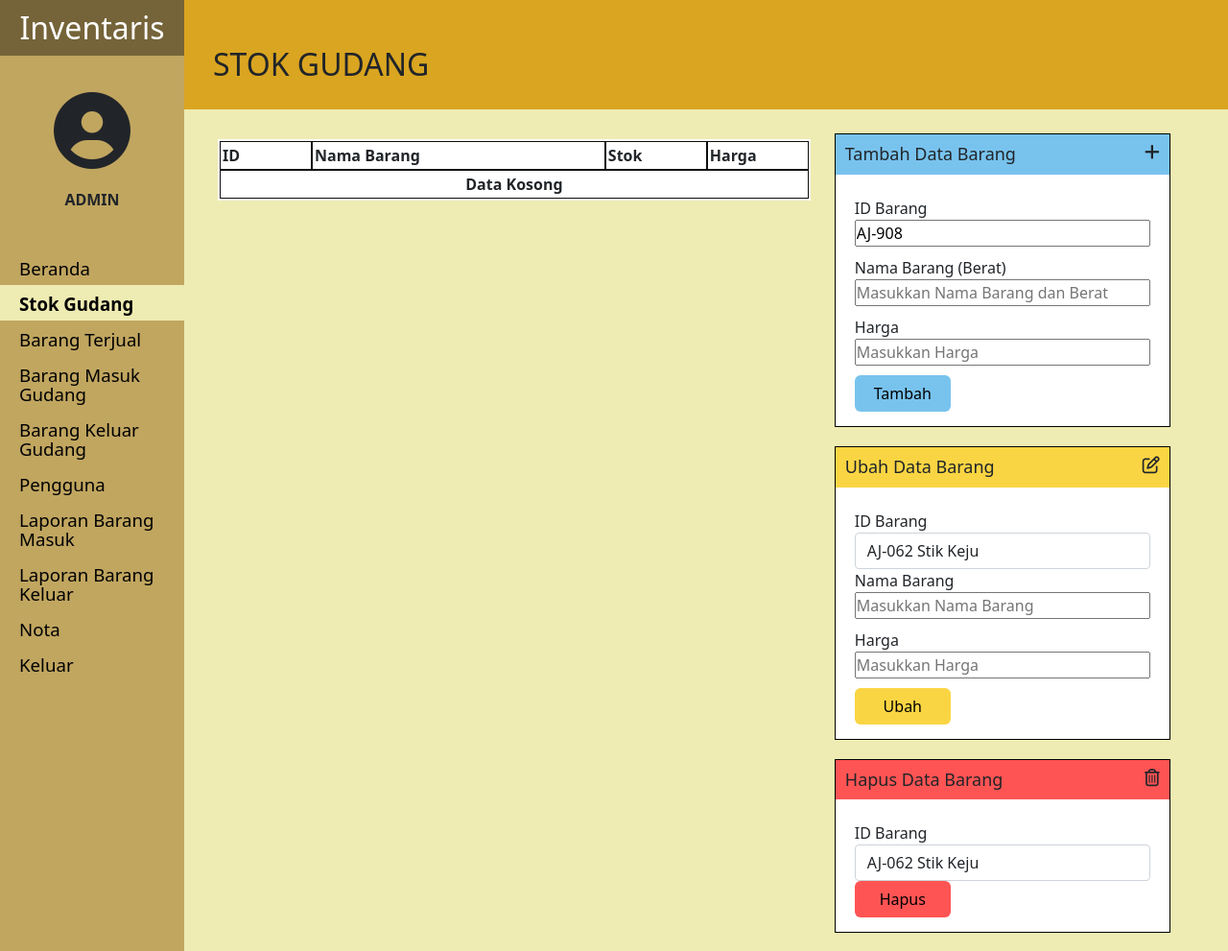
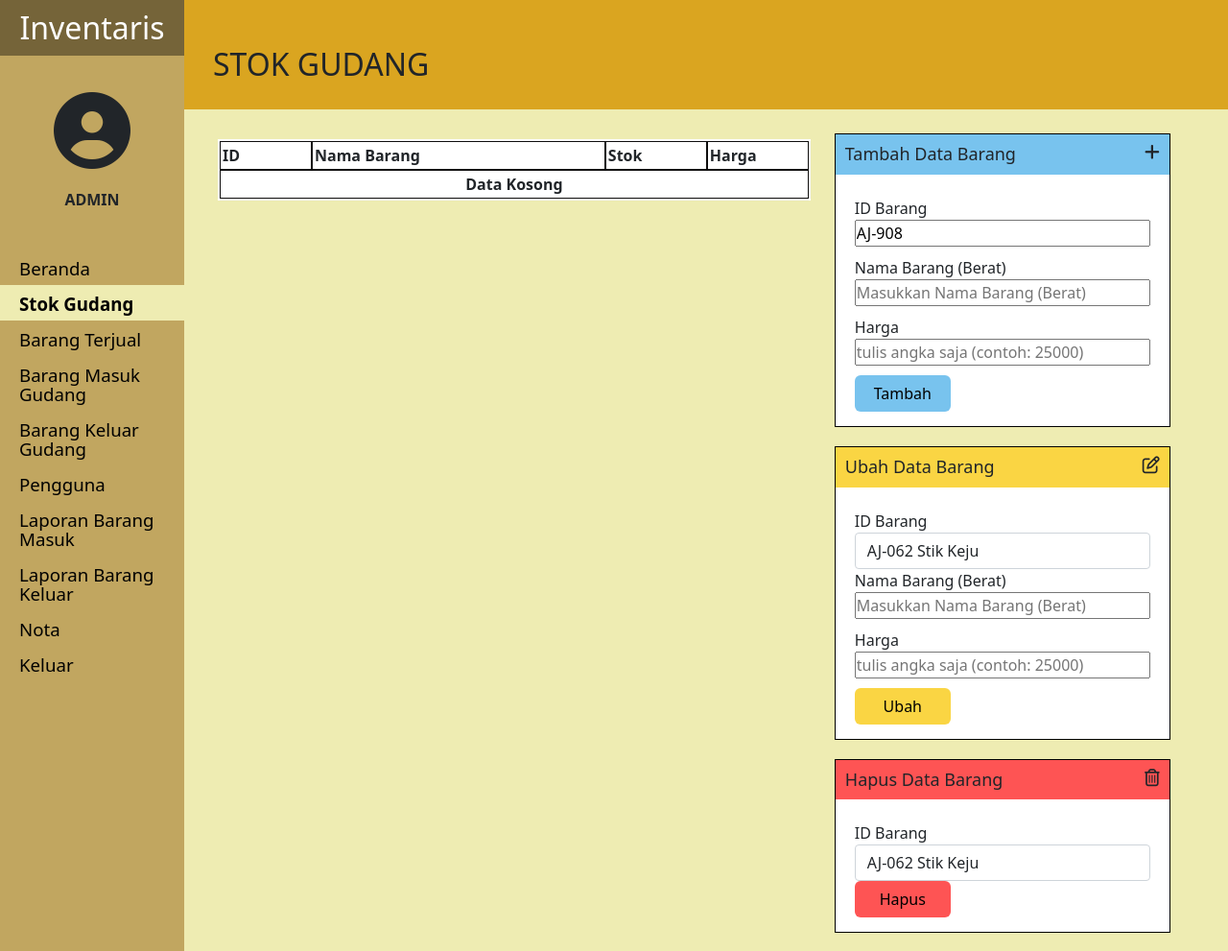
Before and after one commit to olumbantobing/femella-pti, a CodeIgniter app: the page made by application/views/admin/stokgudang.php in a window 1280 px wide; the page is wider, and only the part inside the window is pictured. Shown: the top 991 px of that part at 96% size. Run offline with CodeIgniter, Linux system fonts and the light colour scheme; data comes from the database, SQL or seed files in the repository; data that the repository does not hold is empty; some libraries are stand-ins or nearby versions.

Commit message:
perbaikan nama form, kolom tabel, dan placeholder

```diff
--- a/application/views/admin/stokgudang.php
+++ b/application/views/admin/stokgudang.php
@@ -98,9 +98,9 @@
                         <label>ID Barang</label><br />
                         <input type="text" name="id" id="id" value="AJ-<?= random_string('numeric', 3); ?>" readonly /><br />
                         <label for="nama_barang">Nama Barang (Berat)</label><br />
-                        <input type="text" name="nama_barang" id="nama_barang" placeholder="Masukkan Nama Barang dan Berat" /><br />
+                        <input type="text" name="nama_barang" id="nama_barang" placeholder="Masukkan Nama Barang (Berat)" /><br />
                         <label for="harga">Harga</label><br />
-                        <input type="text" name="harga" id="harga" placeholder="Masukkan Harga" /><br />
+                        <input type="text" name="harga" id="harga" placeholder="tulis angka saja (contoh: 25000)" /><br />
                         <button id="tambah data" style="background-color: #008fdf87" onclick="return confirm('Anda yakin ingin menambah data?');">Tambah</button>
 
                         <?php if ($this->session->flashdata('msg_tambah')) {
@@ -126,10 +126,10 @@
                             <?php } ?>
                         </select>
                         <!-- <input type="text" name="id" id="id" placeholder="Masukkan ID Barang" /><br /> -->
-                        <label>Nama Barang</label><br />
-                        <input type="text" name="nama_barang" id="nama_barang" placeholder="Masukkan Nama Barang" /><br />
+                        <label>Nama Barang (Berat)</label><br />
+                        <input type="text" name="nama_barang" id="nama_barang" placeholder="Masukkan Nama Barang (Berat)" /><br />
                         <label>Harga</label><br />
-                        <input type="text" name="harga" id="harga" placeholder="Masukkan Harga" /><br />
+                        <input type="text" name="harga" id="harga" placeholder="tulis angka saja (contoh: 25000)" /><br />
                         <button id="ubahdata" style="background-color: #fad541fc" onclick="return confirm('Anda yakin ingin mengubah data?');">Ubah</button>
 
                         <?php if ($this->session->flashdata('msg_ubah')) {
--- a/application/views/kasir/barangterjual.php
+++ b/application/views/kasir/barangterjual.php
@@ -107,7 +107,7 @@
             <i class="fa-solid fa-plus"></i>
           </h4>
           <form action="<?= base_url('kasir/tambah_barangterjual') ?>" role="form" method="post">
-            <label> Kode Keluar</label><br />
+            <label> Kode Terjual</label><br />
             <input type="text" name="kodeterjual" id="kodeterjual" value="AT-<?= date("yM"); ?><?= random_string('numeric', 3); ?>" readonly /><br />
             <label> ID Barang</label><br />
             <select class="form-control" name="id" id="id">
```
Also changed, not shown: application/views/admin/nota.php (+5 -5 lines).
